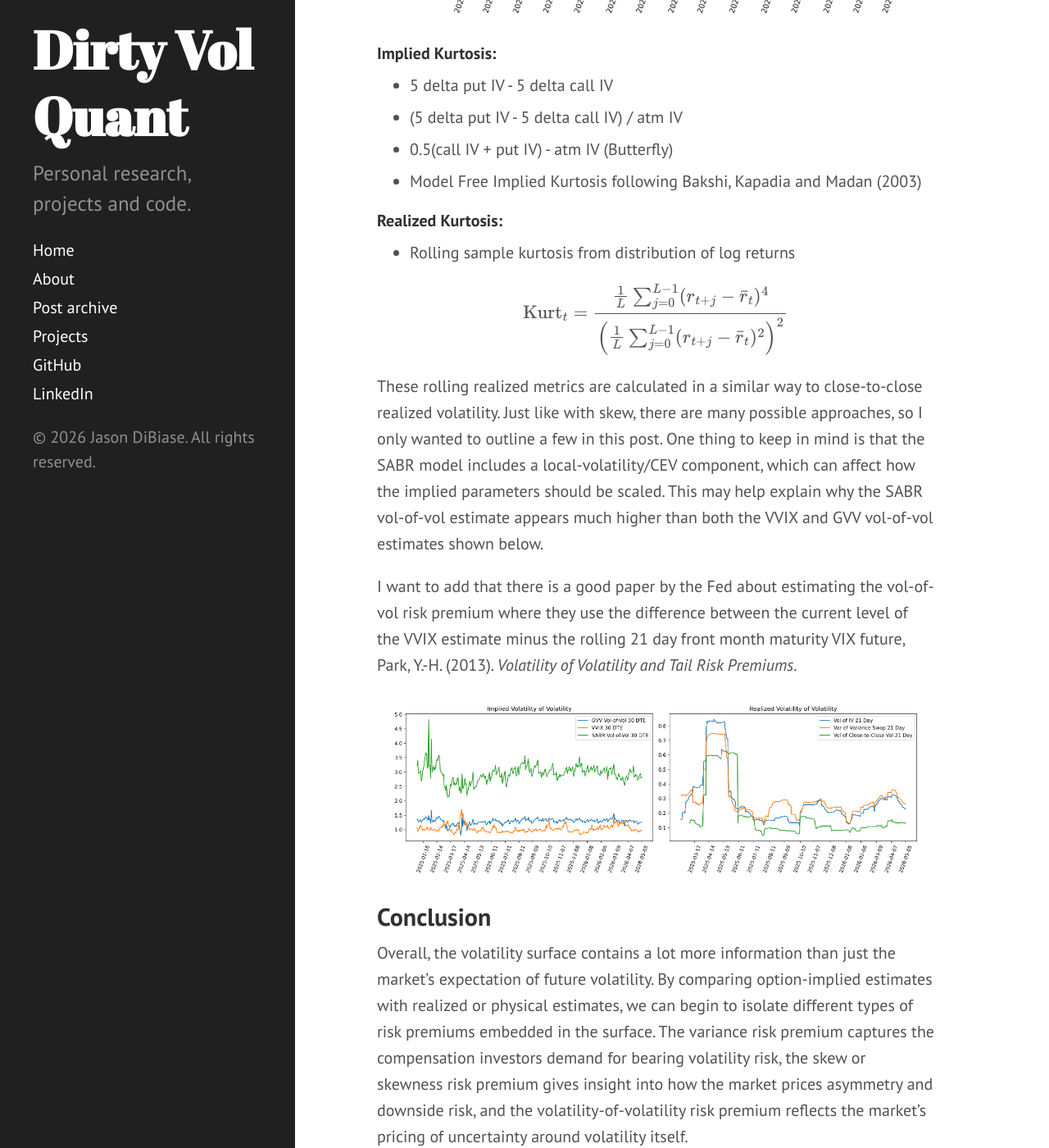
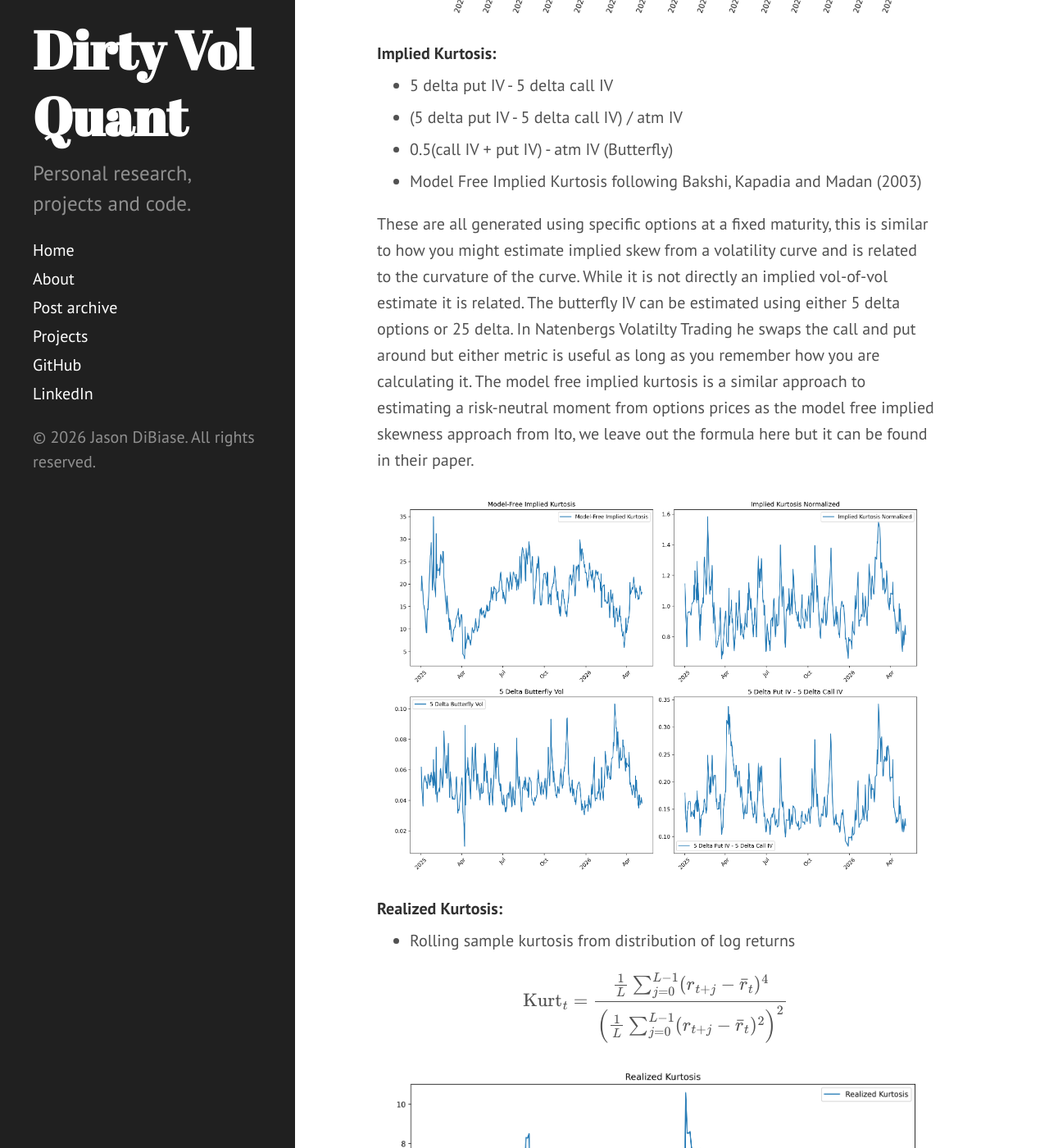
Before and after one commit to dibiasej/dibiasej.github.io, a Jekyll site: the page built from _posts/2026-05-24-Volatility-Surface-Risk-Premiums.md, in a window 1280 px wide and 1400 px high, scrolled down 11366 px. Shown: the whole window at 82% size. Built offline with Jekyll 4.4.1, drawn with Linux system fonts in a browser that asks for light colours; Markdown is read by kramdown in place of the engine named in the settings; some of the changed text lies outside the part shown.

Commit message:
fixed kurtosis

```diff
--- a/_posts/2026-05-24-Volatility-Surface-Risk-Premiums.md
+++ b/_posts/2026-05-24-Volatility-Surface-Risk-Premiums.md
@@ -245,6 +245,10 @@ Similar to a rolling realized volatility calculation, realized vol-of-vol can be
 - 0.5(call IV + put IV) - atm IV (Butterfly)
 - Model Free Implied Kurtosis following Bakshi, Kapadia and Madan (2003)
 
+These are all generated using specific options at a fixed maturity, this is similar to how you might estimate implied skew from a volatility curve and is related to the curvature of the curve. While it is not directly an implied vol-of-vol estimate it is related. The butterfly IV can be estimated using either 5 delta options or 25 delta. In Natenbergs Volatilty Trading he swaps the call and put around but either metric is useful as long as you remember how you are calculating it. The model free implied kurtosis is a similar approach to estimating a risk-neutral moment from options prices as the model free implied skewness approach from Ito, we leave out the formula here but it can be found in their paper.
+
+![Implied Kurtosis](/assets/images/implied_kurtosis_metrics-2026-06-07.png)
+
 ###### Realized Kurtosis:
 - Rolling sample kurtosis from distribution of log returns
 
@@ -257,11 +261,13 @@ $$
 }
 $$
 
-These rolling realized metrics are calculated in a similar way to close-to-close realized volatility. Just like with skew, there are many possible approaches, so I only wanted to outline a few in this post. One thing to keep in mind is that the SABR model includes a local-volatility/CEV component, which can affect how the implied parameters should be scaled. This may help explain why the SABR vol-of-vol estimate appears much higher than both the VVIX and GVV vol-of-vol estimates shown below.
+![Realized Kurtosis](/assets/images/realized_kurtosis-2026-06-07.png)
 
-I want to add that there is a good paper by the Fed  about estimating the vol-of-vol risk premium where they use the difference between the current level of the VVIX estimate minus the rolling 21 day front month maturity VIX future, Park, Y.-H. (2013). *Volatility of Volatility and Tail Risk Premiums*.
+One thing to keep in mind is that the SABR model includes a local-volatility/CEV component, which can affect how the implied parameters should be scaled. This may help explain why the SABR vol-of-vol estimate appears much higher than both the VVIX and GVV vol-of-vol estimates shown below.
 
-![Vol of Vol](/assets/images/implied_realized_vol_of_vol-2026-025-25.png)
+I want to add that there is a good paper by the Fed  about estimating the vol-of-vol risk premium where they use the difference between the current level of the VVIX estimate minus the rolling 21 day front month maturity VIX future, Park, Y.-H. (2013). *Volatility of Volatility and Tail Risk Premiums*. We below I show this where the realized component is calculated as a rolling statistical estimate of volatility of a one month VIX Future.
+
+![VVRP](/assets/images/vol_of_vol_and_vvrp-2026-06-07.png)
 
 ## Conclusion
 
@@ -284,3 +290,5 @@ In future posts I will discuss risk premiums related dispersion/correlation and
 - Park, Y.-H. (2013). *Volatility of Volatility and Tail Risk Premiums*. Finance and Economics Discussion Series, Federal Reserve Board, 2013-54.
 
 - Yuan, J., Liu, D., Chen, C. R., & Ma, M. (2025). *Estimating Volatility-of-Volatility: A Comparative Analysis*. Economics Letters, 250, 112298.
+
+- Bakshi, G., Kapadia, N., & Madan, D. (2003). *Stock Return Characteristics, Skew Laws, and the Differential Pricing of Individual Equity Options*. The Review of Financial Studies, 16(1), 101–143.
```
Also changed, not shown: assets/images/implied_kurtosis_metrics-2026-06-07.png (added), assets/images/realized_kurtosis-2026-06-07.png (added), assets/images/vol_of_vol_and_vvrp-2026-06-07.png (added).
